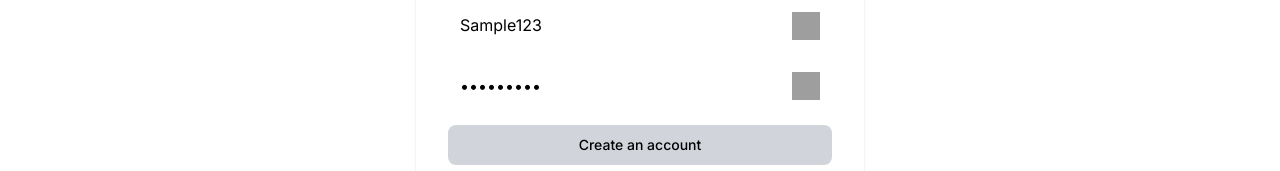
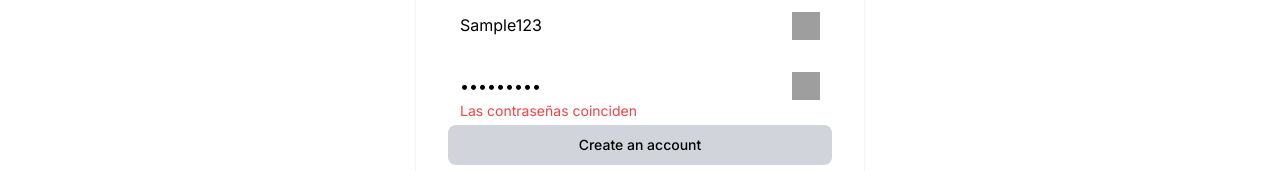
Before and after one commit to MotionSoft05/upper-development, a Next.js app: page /register in a window 1280 px wide. Both pictures are taken after typing "Sample", "Sample", "name@example.com", "Sample", "Sample123", "Sample123" into the empty fields and a click on the button 806 px from the left and 584 px from the top of the page. Shown: the part 559-730 px from the top of the page. Built offline with nearby package versions, Linux system fonts and the light colour scheme; grey boxes are pictures that could not be loaded.

Commit message:
Update page.jsx

```diff
--- a/src/app/register/page.jsx
+++ b/src/app/register/page.jsx
@@ -34,6 +34,8 @@ function Register() {
   const [confirmPassword, setConfirmPassword] = useState("");
   const [passwordError, setPasswordError] = useState(null);
   const [confirmPasswordError, setConfirmPasswordError] = useState(null);
+  const [passwordsMatch, setPasswordsMatch] = useState(true);
+  const [passwordsMatchError, setPasswordsMatchError] = useState("");
   const [emailError, setEmailError] = useState(null);
   const [firstNameError, setFirstNameError] = useState(null);
   const [lastNameError, setLastNameError] = useState(null);
@@ -55,6 +57,21 @@ function Register() {
     password: "",
     confirmPassword: "",
   });
+
+  useEffect(() => {
+    setIsConfirmPasswordTouched(true); // Asegúrate de que isConfirmPasswordTouched sea true cuando se dispare este efecto
+    setPasswordsMatch(password === confirmPassword);
+
+    if (confirmPassword && isConfirmPasswordTouched) {
+      const matchError =
+        password !== confirmPassword
+          ? "Las contraseñas no coinciden"
+          : "Las contraseñas coinciden";
+      setPasswordsMatchError(matchError);
+    } else {
+      setPasswordsMatchError("");
+    }
+  }, [password, confirmPassword, isConfirmPasswordTouched]);
 
   useEffect(() => {
     const hasErrors =
@@ -81,7 +98,12 @@ function Register() {
     phoneNumber,
     password,
     confirmPassword,
-    errors,
+    firstNameError,
+    lastNameError,
+    emailError,
+    phoneNumberError,
+    passwordError,
+    confirmPasswordError,
   ]);
 
   const handleShowPasswordClick = (e) => {
@@ -243,9 +265,7 @@ function Register() {
                     value={firstName}
                     onChange={(e) => {
                       setFirstName(e.target.value);
-                      if (isFirstNameTouched) {
-                        setFirstNameError(validateFirstName(e.target.value));
-                      }
+                      setFirstNameError(validateFirstName(e.target.value));
                     }}
                   />
                   {firstNameError && (
@@ -263,9 +283,7 @@ function Register() {
                     value={lastName}
                     onChange={(e) => {
                       setLastName(e.target.value);
-                      if (isLastNameTouched) {
-                        setLastNameError(validateLastName(e.target.value));
-                      }
+                      setLastNameError(validateLastName(e.target.value));
                     }}
                   />
                   {lastNameError && (
@@ -370,19 +388,26 @@ function Register() {
                     id="confirmPassword"
                     placeholder="Confirm Password"
                     value={confirmPassword}
+                    onFocus={() => setIsConfirmPasswordTouched(true)}
                     onChange={(e) => {
                       setConfirmPassword(e.target.value);
                       const error =
-                        confirmPassword !== password
+                        isConfirmPasswordTouched && e.target.value !== password
                           ? "Las contraseñas no coinciden"
                           : null;
                       setConfirmPasswordError(error);
                     }}
                   />
 
-                  {errors.confirmPassword && (
-                    <span className="text-sm text-red-500 mt-1 absolute bottom-[-0.8rem] left-3">
-                      {errors.confirmPassword}
+                  {passwordsMatchError && (
+                    <span
+                      className={`text-sm text-red-500 mt-1 absolute bottom-[-0.8rem] left-3 ${
+                        passwordsMatchError === "Las contraseñas coinciden"
+                          ? "text-green-500"
+                          : ""
+                      }`}
+                    >
+                      {passwordsMatchError}
                     </span>
                   )}
                   <button
@@ -409,8 +434,11 @@ function Register() {
                 <button
                   type="submit"
                   className={`w-full bg-gray-300 hover:bg-primary-700 focus:ring-4 focus:outline-none focus:ring-primary-300 font-medium rounded-lg text-sm px-5 py-2.5 text-center ${
-                    isButtonDisabled ? "cursor-not-allowed" : ""
+                    isButtonDisabled || !passwordsMatch
+                      ? "cursor-not-allowed"
+                      : ""
                   }`}
+                  disabled={isButtonDisabled || !passwordsMatch}
                 >
                   Create an account
                 </button>
```
